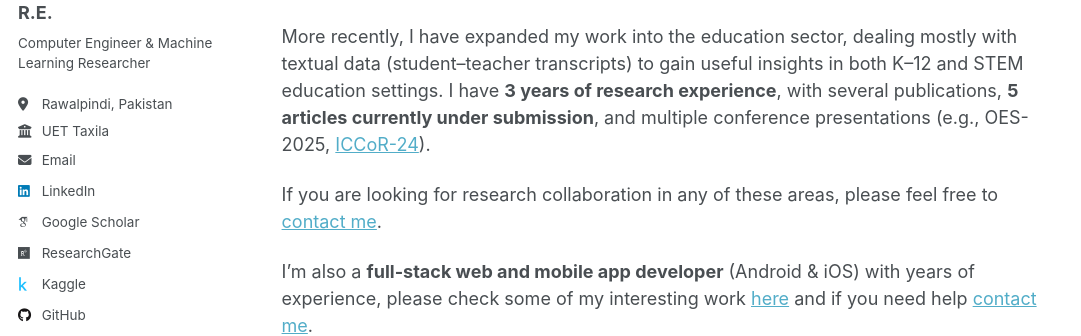
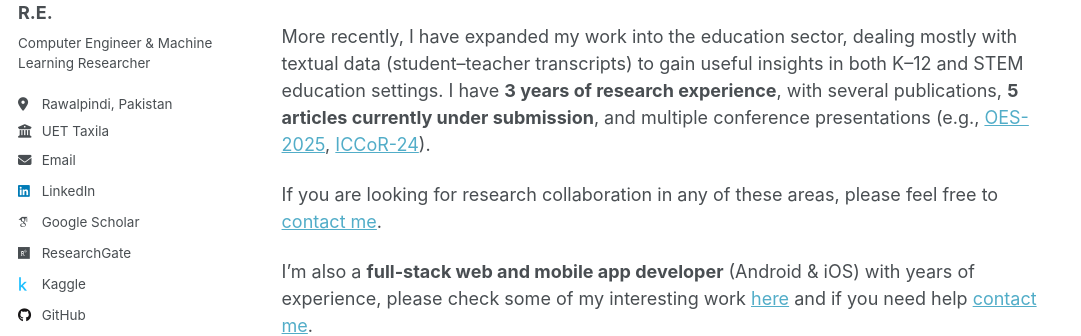
Before and after one commit to MuhammadFaizan99/MuhammadFaizan99.github.io, a Jekyll site: the page built from _pages/about.md, in a window 1280 px wide and 900 px high. Shown: the part 304-640 px from the top of the window, without its empty margins (0-1081 px from the left). Built offline with Jekyll 4.4.1, drawn with Linux system fonts in a browser that asks for light colours; some web fonts are replaced; a script that is not in the unit is left out; part of the change alters nothing that is shown.

```diff
--- a/_pages/about.md
+++ b/_pages/about.md
@@ -9,7 +9,7 @@ redirect_from:
 
 I’m a **data-driven researcher** who loves turning messy, real-world data into reliable solutions. My inspiration comes from how structured/unstructured data can be transformed into impactful outcomes that create real improvement, much like artisans turning ordinary materials into spectacular works of art. My research interests lean more toward the experimental side of machine learning systems, where I develop data-driven methods to solve real-world problems in engineering and healthcare domains.
 
-More recently, I have expanded my work into the education sector, dealing mostly with textual data (student–teacher transcripts) to gain useful insights in both K–12 and STEM education settings. I have **3 years of research experience**, with several publications, **5 articles currently under submission**, and multiple conference presentations (e.g., OES-2025, [ICCoR-24](https://iccor.cust.edu.pk/)).
+More recently, I have expanded my work into the education sector, dealing mostly with textual data (student–teacher transcripts) to gain useful insights in both K–12 and STEM education settings. I have **3 years of research experience**, with several publications, **5 articles currently under submission**, and multiple conference presentations (e.g., [OES-2025](https://www.uis.no/en/research/events/technology-and-natural-sciences/2nd-olympiad-in-engineering-science-oes-2025), [ICCoR-24](https://iccor.cust.edu.pk/)).
 
 If you are looking for research collaboration in any of these areas, please feel free to [contact me](mailto:muhammadfaizandev87@gmail.com).
 
```
